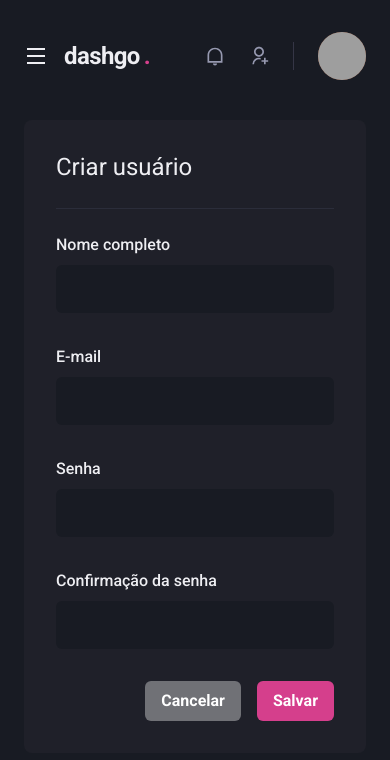
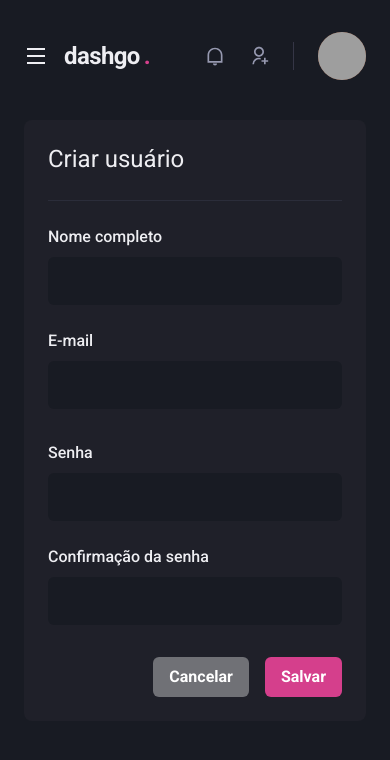
Before and after one commit to murilorvargas/dashgo, a Next.js app: page /users/create in a window 390 px wide. Shown: the top 760 px of the page. Built offline with nearby package versions, Linux system fonts and the light colour scheme; grey boxes are pictures that could not be loaded.

Commit message:
feat: add responsiveness to create user page

```diff
--- a/src/pages/users/create.tsx
+++ b/src/pages/users/create.tsx
@@ -20,17 +20,17 @@
       <Flex w="100%" my="6" maxWidth={1480} mx="auto" px="6">
         <Sidebar />
 
-        <Box flex="1" borderRadius={8} bg="gray.800" p="8">
+        <Box flex="1" borderRadius={8} bg="gray.800" p={['6', '8']}>
           <Heading size="lg" fontWeight="normal">
             Criar usuário
           </Heading>
           <Divider my="6" borderColor="gray.700" />
           <VStack spacing="8">
-            <SimpleGrid minChildWidth="240px" spacing="8" w="100%">
+            <SimpleGrid minChildWidth="240px" spacing={['6', '8']} w="100%">
               <Input name="name" label="Nome completo" />
               <Input name="email" type="email" label="E-mail" />
             </SimpleGrid>
-            <SimpleGrid minChildWidth="240px" spacing="8" w="100%">
+            <SimpleGrid minChildWidth="240px" spacing={['6', '8']} w="100%">
               <Input name="password" type="password" label="Senha" />
               <Input
                 name="password_confirmation"
```
